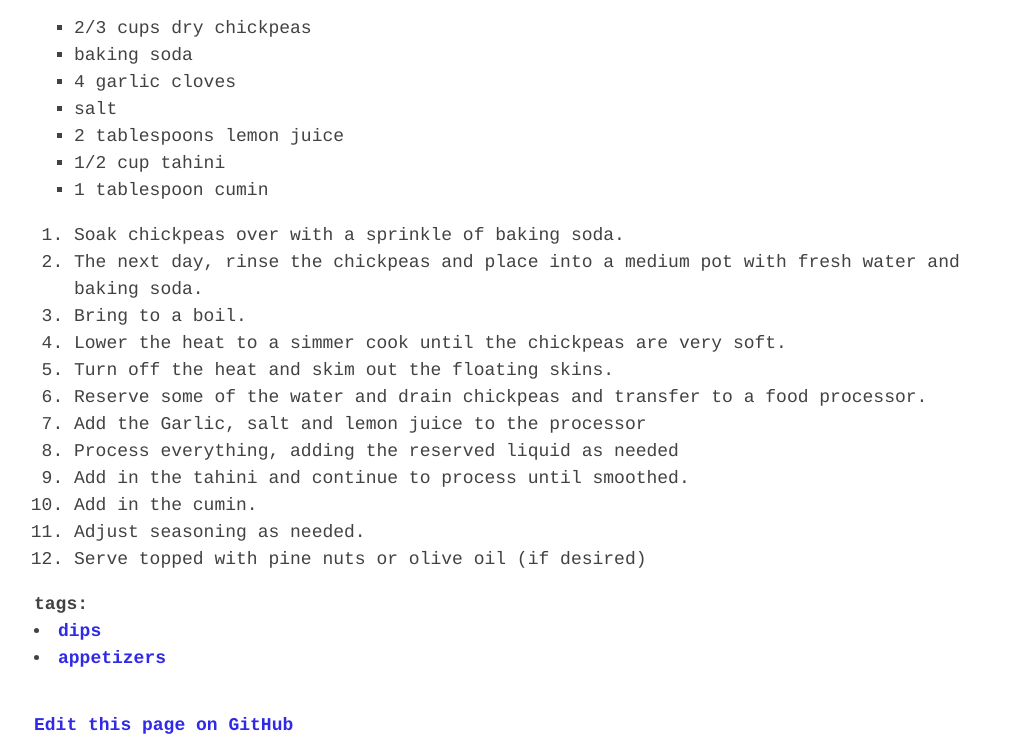
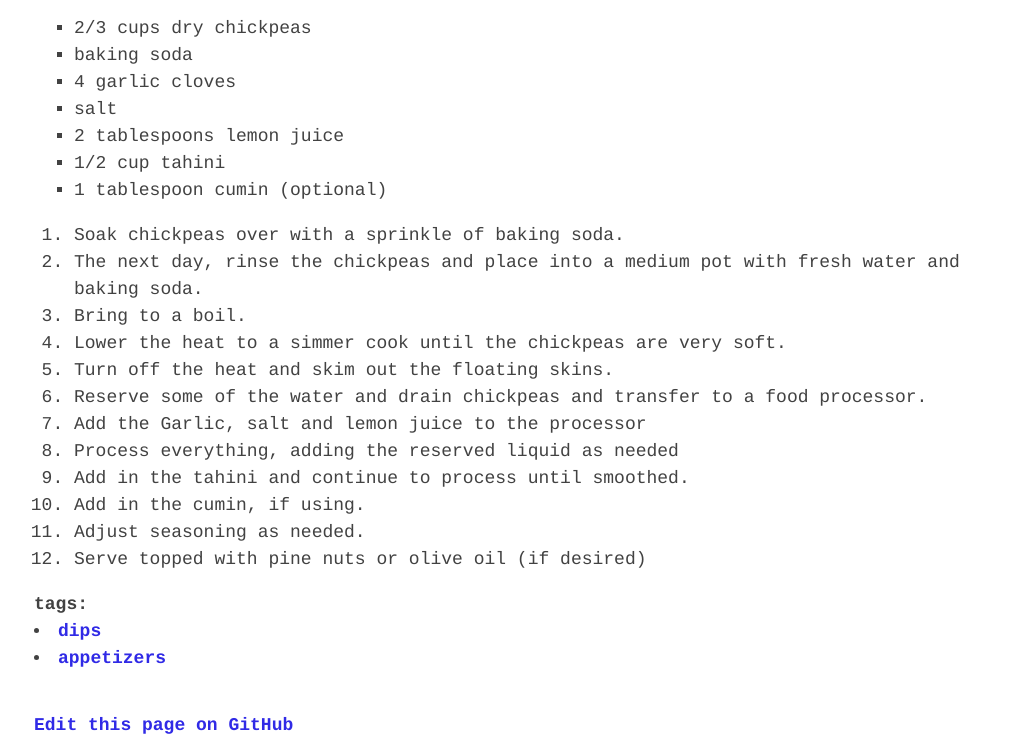
Before and after one commit to aaronmaturen/painless-recipes, an Eleventy site: page src/recipes/hummus.md in a window 1280 px wide. Shown: the part 170-919 px from the top of the page, without its empty margins (126-1151 px from the left). Built offline with nearby package versions, Linux system fonts and the light colour scheme; Eleventy itself is replaced by a stand-in of ours; files that its build step writes are made by us from their sources.

Commit message:
Update hummus.md

```diff
--- a/src/recipes/hummus.md
+++ b/src/recipes/hummus.md
@@ -14,7 +14,7 @@ author:
 - salt
 - 2 tablespoons lemon juice
 - 1/2 cup tahini
-- 1 tablespoon cumin
+- 1 tablespoon cumin (optional)
 
 1. Soak chickpeas over with a sprinkle of baking soda.
 2. The next day, rinse the chickpeas and place into a medium pot with fresh water and baking soda.
@@ -25,6 +25,6 @@ author:
 7. Add the Garlic, salt and lemon juice to the processor
 8. Process everything, adding the reserved liquid as needed
 9. Add in the tahini and continue to process until smoothed.
-10. Add in the cumin.
+10. Add in the cumin, if using.
 11. Adjust seasoning as needed.
 12. Serve topped with pine nuts or olive oil (if desired)
```
